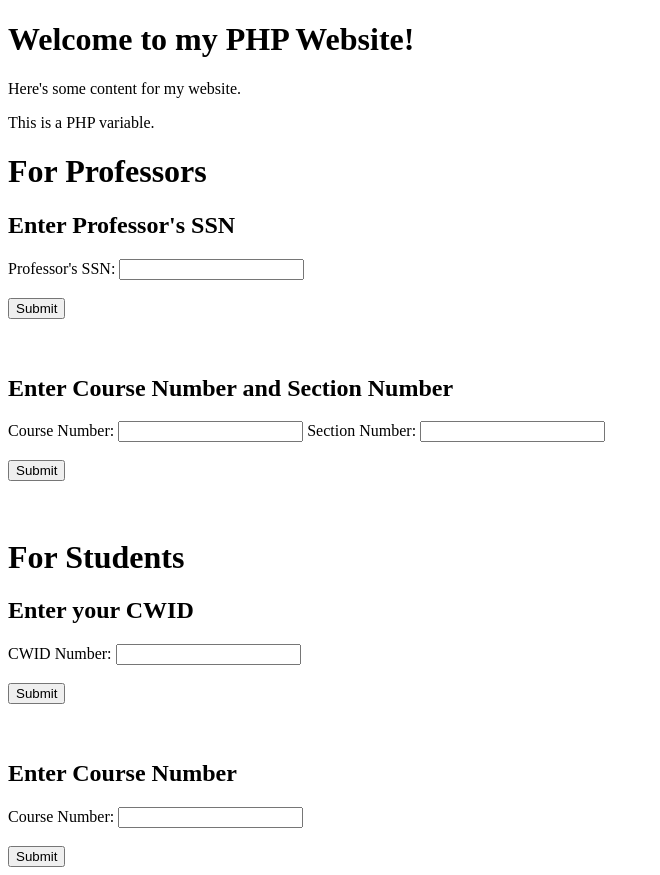
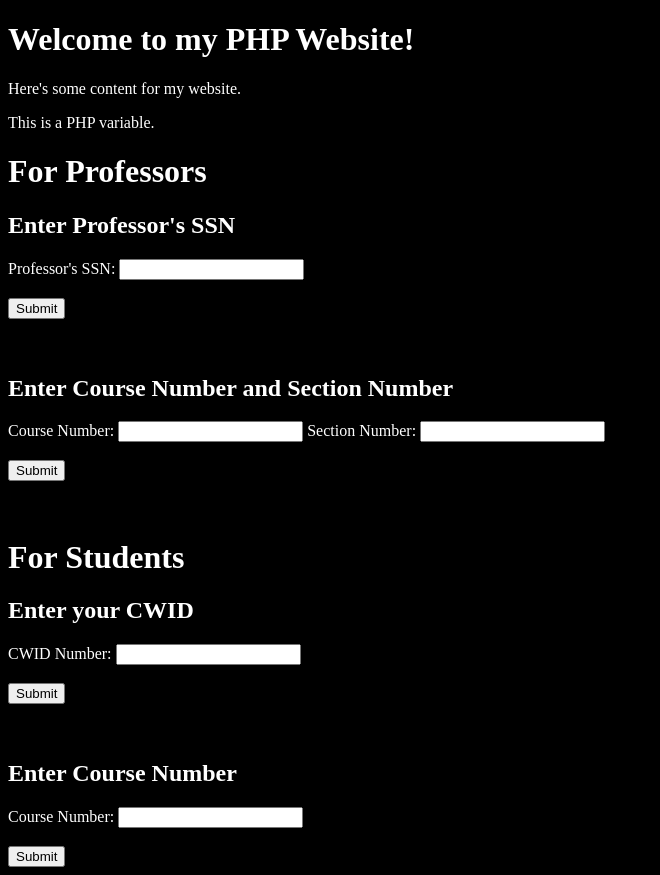
Before and after one commit to VictorMercado/UniversityQuery, a PHP site: page / in a window 1280 px wide. Shown: the whole page, without its empty margins (0-660 px from the left). Run offline with PHP 8.4, Linux system fonts and the light colour scheme.

Commit message:
small fix

```diff
--- a/index.php
+++ b/index.php
@@ -2,6 +2,7 @@
 <html>
 <head>
     <title>My PHP Website</title>
+    <link rel="stylesheet" href="styles.css">
 </head>
 <body>
     <h1>Welcome to my PHP Website!</h1>
--- /dev/null
+++ b/styles.css
@@ -0,0 +1,4 @@
+html {
+  color: #fff;
+  background-color: #000;
+}
```
